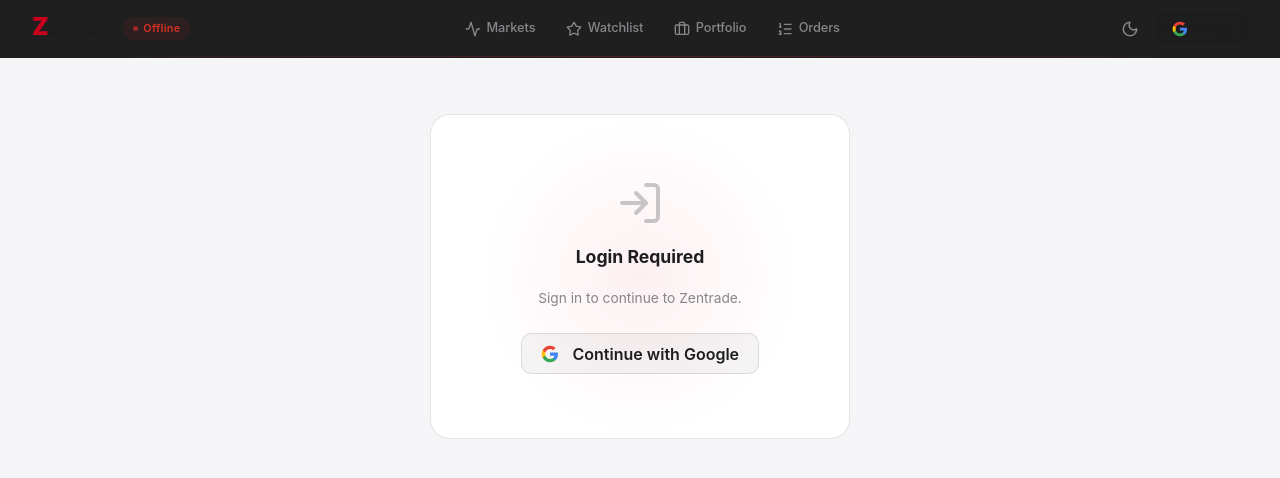
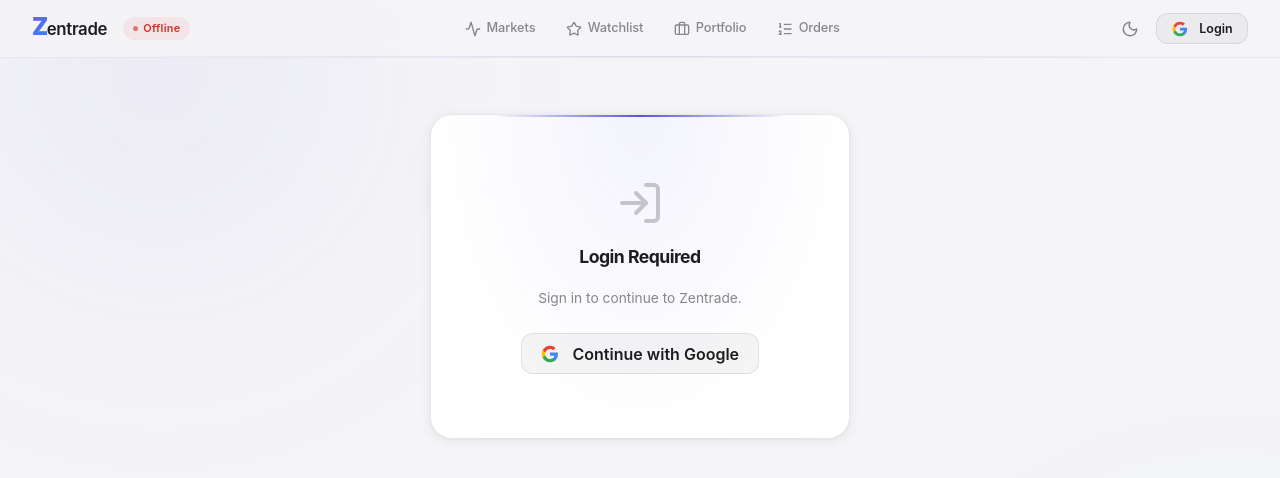
Before and after one commit to lucky2917/Zentrade, a React (Vite) app: page /login in a window 1280 px wide. Shown: the top 478 px of the page. Built offline with nearby package versions, Linux system fonts and the light colour scheme; no server answers.

Commit message:
new design system: indigo-blue gradient identity, framer style ambient orbs, glass depth with inset highlights, gradient hero text, sheen on primary buttons, apple indigo light mode, reduced-motion support

```diff
--- a/src/index.css
+++ b/src/index.css
@@ -7,65 +7,72 @@
 }
 
 :root {
-  --bg-primary: #080808;
-  --bg-secondary: #0f0f0f;
-  --bg-tertiary: #161618;
-  --bg-card: #111113;
-  --bg-card-hover: #1c1c1e;
-  --bg-input: #1c1c1e;
+  --bg-primary: #050507;
+  --bg-secondary: #0a0a10;
+  --bg-tertiary: #12121a;
+  --bg-card: #0d0d14;
+  --bg-card-hover: #15151f;
+  --bg-input: #13131c;
   --bg-hover: rgba(255, 255, 255, 0.05);
-  --border: rgba(255, 255, 255, 0.1);
-  --border-hover: rgba(255, 255, 255, 0.18);
+  --border: rgba(255, 255, 255, 0.09);
+  --border-hover: rgba(255, 255, 255, 0.17);
   --border-subtle: rgba(255, 255, 255, 0.05);
   --text-primary: #f5f5f7;
-  --text-secondary: #a1a1a6;
-  --text-muted: #636366;
-  --accent: #e31937;
-  --accent-hover: #ff3347;
-  --accent-glow: rgba(227, 25, 55, 0.2);
-  --accent-subtle: rgba(227, 25, 55, 0.08);
+  --text-secondary: #a6a6b0;
+  --text-muted: #63636e;
+  --accent: #6e7bff;
+  --accent-hover: #8a92ff;
+  --accent-2: #4ca6ff;
+  --accent-glow: rgba(110, 123, 255, 0.22);
+  --accent-subtle: rgba(110, 123, 255, 0.09);
+  --gradient-accent: linear-gradient(135deg, #8b7cfb 0%, #5a9cff 100%);
+  --gradient-text: linear-gradient(110deg, #f5f5f7 20%, #a5b4fc 50%, #7dd3fc 80%);
   --green: #30d158;
   --green-bg: rgba(48, 209, 88, 0.08);
   --green-border: rgba(48, 209, 88, 0.2);
   --green-glow: rgba(48, 209, 88, 0.15);
-  --red: #ff3b30;
-  --red-bg: rgba(255, 59, 48, 0.08);
-  --red-border: rgba(255, 59, 48, 0.2);
-  --red-glow: rgba(255, 59, 48, 0.15);
-  --yellow: #ff9f0a;
-  --yellow-bg: rgba(255, 159, 10, 0.08);
-  --glass: rgba(17, 17, 19, 0.78);
+  --red: #ff453a;
+  --red-bg: rgba(255, 69, 58, 0.08);
+  --red-border: rgba(255, 69, 58, 0.2);
+  --red-glow: rgba(255, 69, 58, 0.15);
+  --yellow: #ffd60a;
+  --yellow-bg: rgba(255, 214, 10, 0.08);
+  --glass: rgba(13, 13, 20, 0.72);
   --glass-border: rgba(255, 255, 255, 0.08);
-  --radius: 14px;
-  --radius-sm: 10px;
-  --radius-md: 12px;
-  --radius-lg: 20px;
-  --shadow: 0 4px 24px rgba(0, 0, 0, 0.5), 0 1px 4px rgba(0, 0, 0, 0.3);
-  --shadow-lg: 0 16px 48px rgba(0, 0, 0, 0.7), 0 4px 16px rgba(0, 0, 0, 0.4);
-  --shadow-glow: 0 0 30px var(--accent-glow);
+  --radius: 16px;
+  --radius-sm: 12px;
+  --radius-md: 14px;
+  --radius-lg: 22px;
+  --shadow: 0 4px 24px rgba(0, 0, 0, 0.45), 0 1px 4px rgba(0, 0, 0, 0.3);
+  --shadow-lg: 0 24px 64px rgba(0, 0, 0, 0.55), 0 6px 20px rgba(0, 0, 0, 0.35);
+  --shadow-glow: 0 0 40px var(--accent-glow);
   --font-mono: "SF Mono", "JetBrains Mono", "Fira Code", monospace;
   --transition: all 0.2s cubic-bezier(0.4, 0, 0.2, 1);
-  --transition-slow: all 0.4s cubic-bezier(0.4, 0, 0.2, 1);
+  --transition-slow: all 0.45s cubic-bezier(0.16, 1, 0.3, 1);
+  --spring: cubic-bezier(0.34, 1.56, 0.64, 1);
 }
 
 :root.light {
   --bg-primary: #f5f5f7;
   --bg-secondary: #ffffff;
-  --bg-tertiary: #ebebed;
+  --bg-tertiary: #ececef;
   --bg-card: #ffffff;
-  --bg-card-hover: #f9f9fb;
+  --bg-card-hover: #f9f9fc;
   --bg-input: #ffffff;
   --bg-hover: rgba(0, 0, 0, 0.04);
-  --border: rgba(0, 0, 0, 0.1);
-  --border-hover: rgba(0, 0, 0, 0.18);
+  --border: rgba(0, 0, 0, 0.09);
+  --border-hover: rgba(0, 0, 0, 0.17);
   --border-subtle: rgba(0, 0, 0, 0.05);
   --text-primary: #1d1d1f;
-  --text-secondary: #424245;
-  --text-muted: #86868b;
-  --accent: #c8001c;
-  --accent-hover: #e31937;
-  --accent-glow: rgba(200, 0, 28, 0.12);
-  --accent-subtle: rgba(200, 0, 28, 0.06);
+  --text-secondary: #424248;
+  --text-muted: #86868e;
+  --accent: #5856d6;
+  --accent-hover: #6d6ae8;
+  --accent-2: #007aff;
+  --accent-glow: rgba(88, 86, 214, 0.16);
+  --accent-subtle: rgba(88, 86, 214, 0.07);
+  --gradient-accent: linear-gradient(135deg, #6d5ce8 0%, #2f86ff 100%);
+  --gradient-text: linear-gradient(110deg, #1d1d1f 20%, #4f46e5 55%, #0369a1 85%);
   --green: #1c9e3e;
   --green-bg: rgba(28, 158, 62, 0.08);
   --green-border: rgba(28, 158, 62, 0.2);
@@ -76,11 +83,11 @@
   --red-glow: rgba(217, 48, 37, 0.12);
   --yellow: #b86e00;
   --yellow-bg: rgba(184, 110, 0, 0.08);
-  --glass: rgba(255, 255, 255, 0.88);
+  --glass: rgba(255, 255, 255, 0.82);
   --glass-border: rgba(0, 0, 0, 0.06);
-  --shadow: 0 2px 10px rgba(0, 0, 0, 0.06), 0 1px 3px rgba(0, 0, 0, 0.04);
-  --shadow-lg: 0 8px 32px rgba(0, 0, 0, 0.08), 0 2px 8px rgba(0, 0, 0, 0.04);
-  --shadow-glow: 0 0 24px rgba(200, 0, 28, 0.1);
+  --shadow: 0 2px 12px rgba(30, 30, 60, 0.07), 0 1px 3px rgba(30, 30, 60, 0.05);
+  --shadow-lg: 0 16px 48px rgba(30, 30, 60, 0.12), 0 4px 12px rgba(30, 30, 60, 0.06);
+  --shadow-glow: 0 0 32px rgba(88, 86, 214, 0.14);
 }
 
 html {
@@ -159,7 +166,7 @@
   left: 0;
   right: 0;
   height: 1px;
-  background: linear-gradient(90deg, transparent, rgba(227, 25, 55, 0.25), transparent);
+  background: linear-gradient(90deg, transparent, var(--accent-glow), transparent);
 }
 
 .navbar-brand {
@@ -479,7 +486,7 @@
   justify-content: center;
   background: var(--bg-primary);
   background-image:
-    radial-gradient(ellipse at 30% 20%, rgba(227, 25, 55, 0.07), transparent 50%),
+    radial-gradient(ellipse at 30% 20%, rgba(110, 123, 255, 0.08), transparent 50%),
     radial-gradient(ellipse at 70% 80%, rgba(48, 209, 88, 0.04), transparent 50%);
   padding: 2rem;
   position: relative;
@@ -931,7 +938,7 @@
   padding: 5px 14px;
   background: var(--accent-subtle);
   color: var(--accent);
-  border: 1px solid rgba(227, 25, 55, 0.2);
+  border: 1px solid var(--accent-glow);
   border-radius: 20px;
   font-size: 0.72rem;
   font-weight: 600;
@@ -2102,3 +2109,232 @@
 
   .pwa-prompt::before { display: none; }
 }
+
+/* ============================================================
+   v2 premium layer — Framer/Apple-grade polish.
+   Sits after everything above so the cascade favours it.
+   ============================================================ */
+
+/* --- Ambient scene: soft colour orbs floating behind the app --- */
+body::before,
+body::after {
+  content: "";
+  position: fixed;
+  z-index: -1;
+  border-radius: 50%;
+  filter: blur(110px);
+  pointer-events: none;
+}
+
+body::before {
+  width: 620px;
+  height: 620px;
+  top: -240px;
+  left: -160px;
+  background: radial-gradient(circle, rgba(124, 108, 251, 0.16), transparent 65%);
+  animation: orb-drift 26s ease-in-out infinite alternate;
+}
+
+body::after {
+  width: 540px;
+  height: 540px;
+  bottom: -220px;
+  right: -140px;
+  background: radial-gradient(circle, rgba(76, 166, 255, 0.11), transparent 65%);
+  animation: orb-drift 32s ease-in-out infinite alternate-reverse;
+}
+
+@keyframes orb-drift {
+  from { transform: translate3d(0, 0, 0) scale(1); }
+  to   { transform: translate3d(90px, 60px, 0) scale(1.15); }
+}
+
+:root.light body::before { background: radial-gradient(circle, rgba(109, 92, 232, 0.10), transparent 65%); }
+:root.light body::after  { background: radial-gradient(circle, rgba(47, 134, 255, 0.08), transparent 65%); }
+
+/* --- Typography: display-grade headings --- */
+h1, h2 { letter-spacing: -0.03em; }
+
+.dashboard-header h1,
+.portfolio-page h1,
+.orders-page h1,
+.stock-info h1 {
+  background: var(--gradient-text);
+  background-size: 200% auto;
+  -webkit-background-clip: text;
+  background-clip: text;
+  -webkit-text-fill-color: transparent;
+  animation: text-shimmer 7s ease-in-out infinite;
+}
+
+@keyframes text-shimmer {
+  0%, 100% { background-position: 0% center; }
+  50%      { background-position: 100% center; }
+}
+
+.dashboard-header h1 { font-size: 2rem; }
+
+.hero-subtitle {
+  color: var(--text-muted);
+  font-size: 0.88rem;
+  margin-top: 0.3rem;
+  font-weight: 400;
+  letter-spacing: -0.01em;
+}
+
+/* --- Logo: gradient Z --- */
+.logo-z {
+  background: var(--gradient-accent);
+  -webkit-background-clip: text;
+  background-clip: text;
+  -webkit-text-fill-color: transparent;
+}
+
+/* --- Cards: depth on hover, inset highlight on top edge --- */
+.glass-panel,
+.chart-section,
+.performance-section,
+.fundamentals-section,
+.trade-section,
+.summary-card,
+.stock-table-container,
+.holdings-table-container,
+.orders-table-container {
+  box-shadow: inset 0 1px 0 rgba(255, 255, 255, 0.04), var(--shadow);
+  transition: border-color 0.35s ease, box-shadow 0.35s ease, transform 0.35s var(--spring);
+}
+
+:root.light .glass-panel,
+:root.light .chart-section,
+:root.light .performance-section,
+:root.light .fundamentals-section,
+:root.light .trade-section,
+:root.light .summary-card,
+:root.light .stock-table-container,
+:root.light .holdings-table-container,
+:root.light .orders-table-container {
+  box-shadow: var(--shadow);
+}
+
+.summary-card:hover,
+.movers-list:hover {
+  transform: translateY(-3px);
+  border-color: var(--border-hover);
+  box-shadow: inset 0 1px 0 rgba(255, 255, 255, 0.06), var(--shadow-lg);
+}
+
+/* --- Buttons: gradient primaries, sheen sweep, tactile press --- */
+.btn-primary,
+.pwa-btn-install {
+  background: var(--gradient-accent);
+  position: relative;
+  overflow: hidden;
+}
+
+.btn-primary:hover:not(:disabled),
+.pwa-btn-install:hover {
+  background: var(--gradient-accent);
+  filter: brightness(1.12);
+  box-shadow: 0 8px 28px var(--accent-glow);
+  transform: translateY(-1px);
+}
+
+.btn-primary::after,
+.btn-execute::after,
+.pwa-btn-install::after {
+  content: "";
+  position: absolute;
+  inset: 0;
+  background: linear-gradient(105deg, transparent 40%, rgba(255, 255, 255, 0.22) 50%, transparent 60%);
+  transform: translateX(-120%);
+  transition: transform 0.7s ease;
+  pointer-events: none;
+}
+
+.btn-execute { position: relative; overflow: hidden; }
+
+.btn-primary:hover::after,
+.btn-execute:hover:not(:disabled)::after,
+.pwa-btn-install:hover::after {
+  transform: translateX(120%);
+}
+
+button:not(:disabled):active {
+  transform: scale(0.97);
+  transition: transform 0.08s ease;
+}
+
+/* --- Focus: visible ring for keyboard users, invisible for mouse --- */
+:focus-visible {
+  outline: 2px solid var(--accent);
+  outline-offset: 2px;
+  border-radius: 4px;
+}
+
+button:focus:not(:focus-visible),
+input:focus:not(:focus-visible),
+a:focus:not(:focus-visible) {
+  outline: none;
+}
+
+/* --- Range selector: sliding pill feel --- */
+.range-btn.active {
+  background: var(--gradient-accent);
+  box-shadow: 0 2px 10px var(--accent-glow);
+}
+
+/* --- Table rows: nudge on hover --- */
+.stock-row:hover .stock-symbol { color: var(--accent); transition: color 0.2s ease; }
+
+/* --- Ticker: glass over content --- */
+.index-ticker {
+  background: color-mix(in srgb, var(--bg-secondary) 82%, transparent);
+  backdrop-filter: blur(20px);
+  -webkit-backdrop-filter: blur(20px);
+}
+
+/* --- Navbar: match new bg --- */
+.navbar { background: color-mix(in srgb, var(--bg-primary) 85%, transparent); }
+.mobile-nav { background: color-mix(in srgb, var(--bg-primary) 92%, transparent); }
+
+/* --- Login page: elevated centre stage --- */
+.login-page .empty-state {
+  padding: 4rem 3rem;
+  background-image:
+    radial-gradient(ellipse at 50% 0%, var(--accent-subtle), transparent 70%);
+  position: relative;
+}
+
+.login-page .empty-state::before {
+  content: "";
+  position: absolute;
+  top: 0;
+  left: 15%;
+  right: 15%;
+  height: 1.5px;
+  background: linear-gradient(90deg, transparent, var(--accent), transparent);
+  border-radius: 2px;
+}
+
+/* --- Skeleton shimmer (loading placeholders) --- */
+.skeleton {
+  background: linear-gradient(90deg, var(--bg-tertiary) 25%, var(--bg-card-hover) 50%, var(--bg-tertiary) 75%);
+  background-size: 200% 100%;
+  animation: skeleton-wave 1.4s ease-in-out infinite;
+  border-radius: var(--radius-sm);
+}
+
+@keyframes skeleton-wave {
+  from { background-position: 200% 0; }
+  to   { background-position: -200% 0; }
+}
+
+/* --- Motion respect --- */
+@media (prefers-reduced-motion: reduce) {
+  *, *::before, *::after {
+    animation-duration: 0.01ms !important;
+    animation-iteration-count: 1 !important;
+    transition-duration: 0.01ms !important;
+  }
+  html { scroll-behavior: auto; }
+}
```
